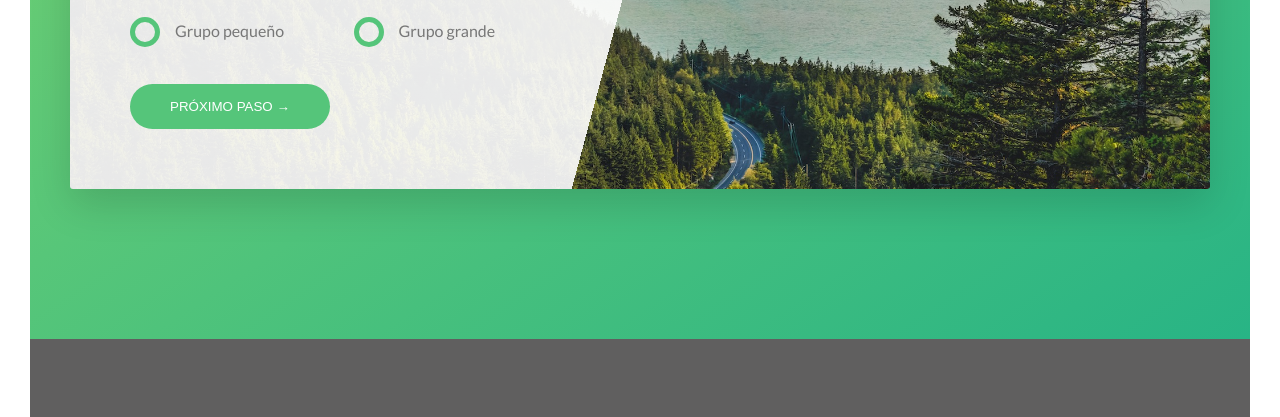
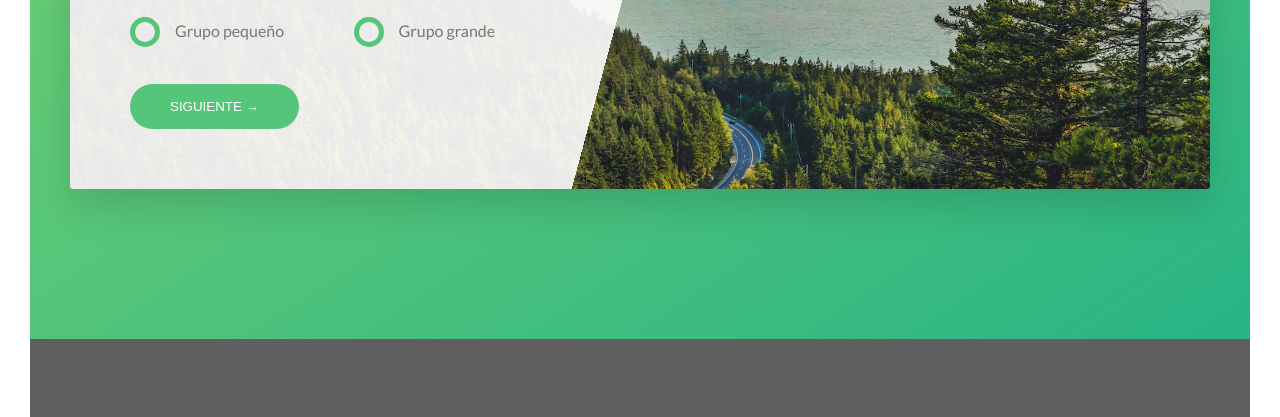
Before and after one commit to FlorenciaFoos/Natours, a website: page index.html in a window 1280 px wide. Shown: the part 4890-5307 px from the top of the page. Drawn offline with Linux system fonts and the light colour scheme.

Commit message:
fixbutton

```diff
--- a/index.html
+++ b/index.html
@@ -317,7 +317,7 @@
                             </div>
 
                             <div class="form__group">
-                                <button class="btn btn--green">Próximo paso &rarr;</button>
+                                <button class="btn btn--green">Siguiente &rarr;</button>
                             </div>
                         </form>
                     </div>
```
